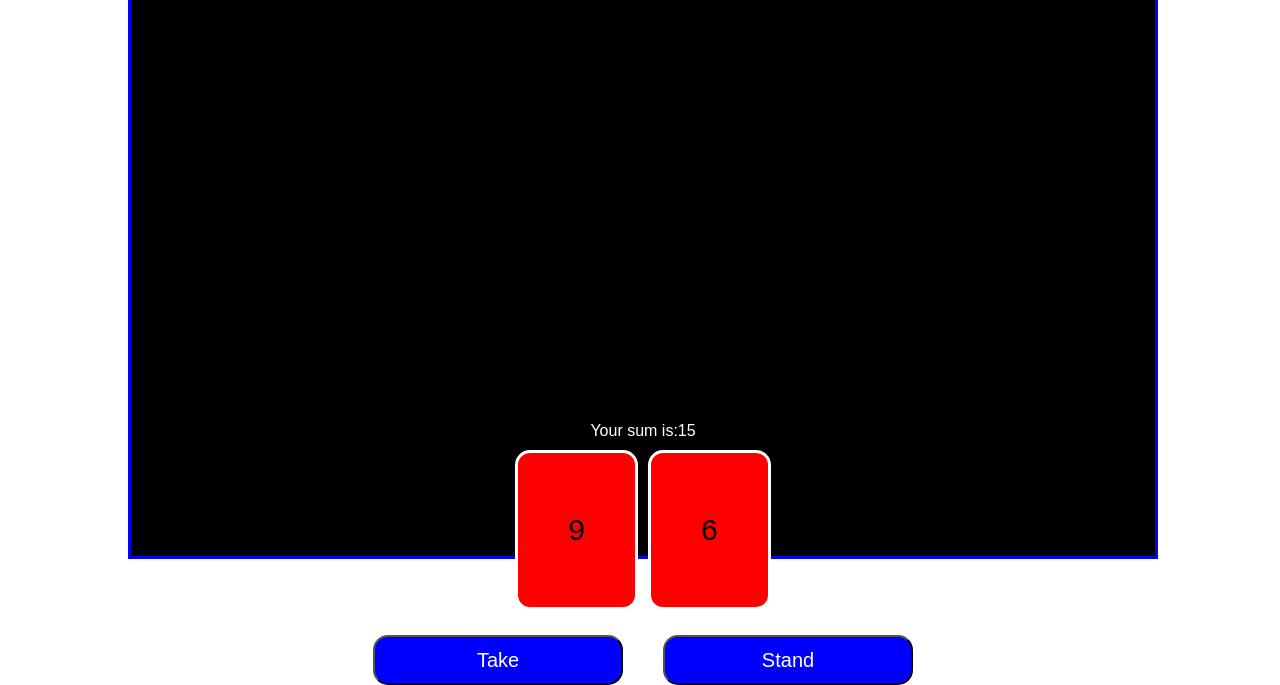
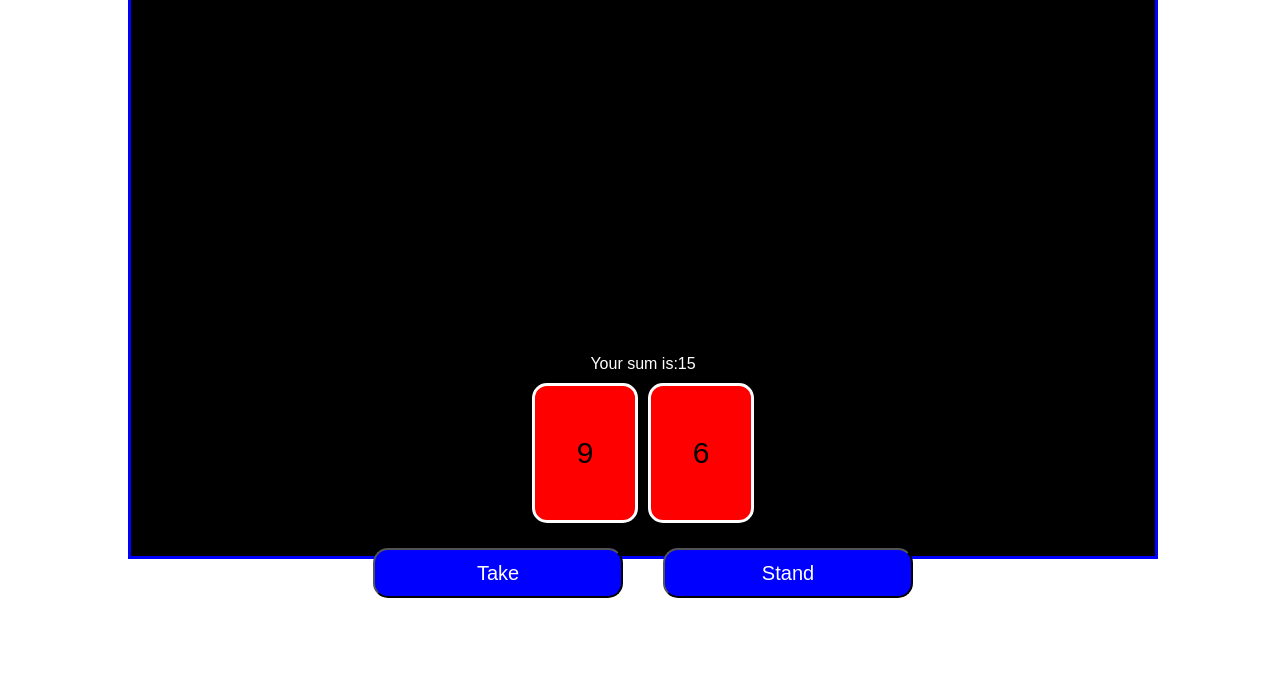
Before and after one commit to maxochel/blackjack, a plain HTML site: page index.html in a window 1280 px wide. Shown: the part 223-908 px from the top of the page. After the commit the page ends 821 px from the top, so only its background shows below. Drawn offline with Linux system fonts and the light colour scheme.

Commit message:
Update style.css

```diff
--- a/style.css
+++ b/style.css
@@ -25,9 +25,11 @@
   border: 3px solid white;
   border-radius: 15px;
   margin: 0px 5px;
-  padding: 60px 50px;
   background: red;
   transition: .2s ease-in;
+  padding: 50px 0;
+  width: 100px;
+  text-align:center;
 }
 
 .card-row div:hover {
@@ -35,7 +37,7 @@
 }
 
 .battle-ground {
-  height: 415px;
+  height: 46vh;
   display: flex;
   justify-content: center;
   align-items: center;
```
